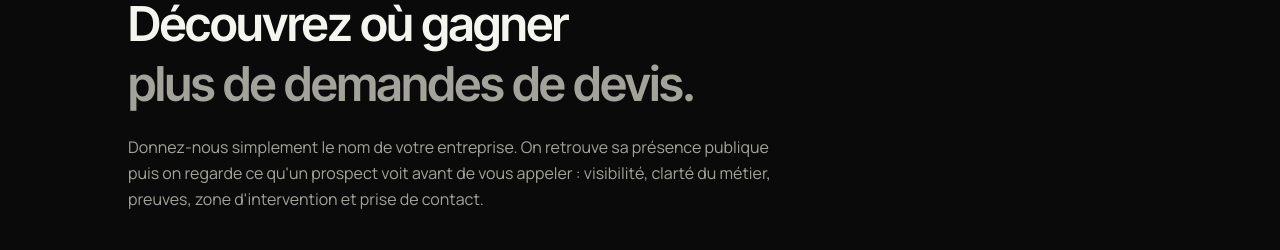
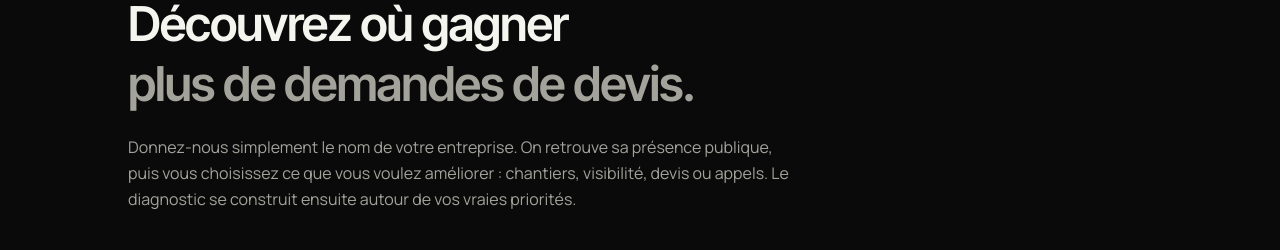
Before and after one commit to mathieumilo3-bot/-generation-capable, a Next.js app in the folder site-vitrine/: page / in a window 1280 px wide. Shown: the part 2280-2530 px from the top of the page. Built offline with nearby package versions, Linux system fonts and the light colour scheme; no server answers.

Commit message:
Expliquer la qualification du diagnostic dès l'accueil

```diff
--- a/site-vitrine/src/components/sections/InstantCheck.tsx
+++ b/site-vitrine/src/components/sections/InstantCheck.tsx
@@ -36,8 +36,7 @@ export function InstantCheck() {
             <span className="text-[var(--color-muted)]">plus de demandes de devis.</span>
           </h2>
           <p className="mt-5 max-w-2xl text-[15px] leading-relaxed text-[var(--color-muted)] sm:text-base">
-            Donnez-nous simplement le nom de votre entreprise. On retrouve sa présence publique puis on regarde ce qu&apos;un prospect voit avant de vous appeler :
-            visibilité, clarté du métier, preuves, zone d&apos;intervention et prise de contact.
+            Donnez-nous simplement le nom de votre entreprise. On retrouve sa présence publique, puis vous choisissez ce que vous voulez améliorer : chantiers, visibilité, devis ou appels. Le diagnostic se construit ensuite autour de vos vraies priorités.
           </p>
         </div>
 
@@ -78,7 +77,7 @@ export function InstantCheck() {
                 <div className="rounded-xl border border-[var(--color-accent)]/30 bg-[var(--color-accent-soft)] px-5 py-4">
                   <p className="text-sm">
                     <span className="font-semibold">On retrouve d’abord votre entreprise.</span>{" "}
-                    Puis on vérifie les signaux publics qui comptent vraiment avant le devis.
+                    Ensuite vous choisissez jusqu’à 3 objectifs pour que le diagnostic soit réellement adapté à votre situation.
                   </p>
                 </div>
 
@@ -101,7 +100,7 @@ export function InstantCheck() {
                   <button type="button" onClick={() => setStarted(false)} className="inline-flex items-center justify-center rounded-xl border border-[var(--color-border-strong)] px-5 py-3 text-sm font-medium text-[var(--color-text)] transition-colors hover:border-[var(--color-accent)] hover:text-[var(--color-accent)] focus-visible:outline-none focus-visible:ring-2 focus-visible:ring-[var(--color-accent)]/40">
                     Recommencer
                   </button>
-                  <span className="text-xs text-[var(--color-muted)]">Nom prérempli · Sans engagement</span>
+                  <span className="text-xs text-[var(--color-muted)]">Nom prérempli · Aucun URL à chercher · Sans engagement</span>
                 </div>
               </div>
             )}
```
